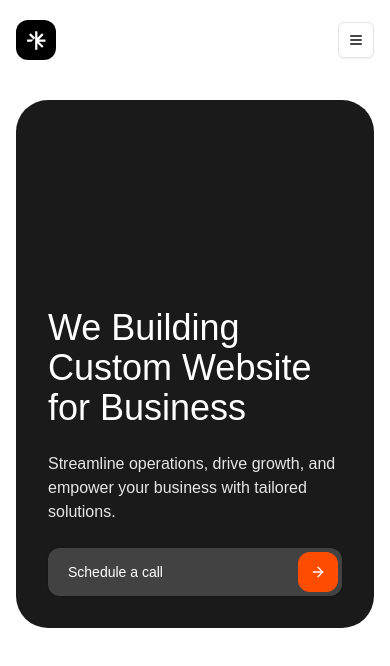
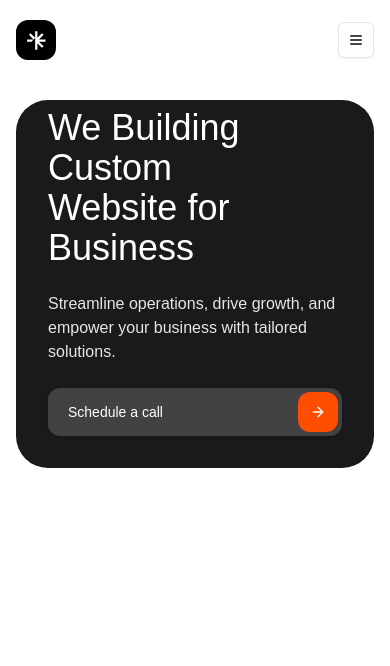
Before and after one commit to jovination/Spiraxy-Studios.com, a Next.js app: page / in a window 390 px wide. Shown: the top 666 px of the page. Built offline with nearby package versions, Linux system fonts and the light colour scheme.

Commit message:
few updates

```diff
--- a/components/Hero.tsx
+++ b/components/Hero.tsx
@@ -4,11 +4,11 @@ import GetStartedButton from '../components/get-started-button'
 function Hero(){
     return(
         <div>
-            <section className="w-full h-[528px] bg-[--charcoal] rounded-[32px] mt-10">
-            <div className="grid grid-cols-1 lg:grid-cols-[65%_1fr] w-full h-full p-4 md:p-8 lg:p-10">
-        <div className="flex justify-end md:justify-center flex-col space-y-6 p-4 md:p-6 lg:p-8">
-          <h1 className="text-4xl md:text-4xl lg:text-6xl font-medium text-white">
-            We Building Custom Website for Business
+            <section className="w-full h-[368px] md:h-[508px] lg:h-[528px] bg-[--charcoal] rounded-[32px] mt-10">
+            <div className="w-full flex items-end md:items-center h-full p-4 md:p-8 lg:p-10">
+        <div className="flex    flex-col space-y-6 p-4 md:p-6 lg:p-8">
+          <h1 className="text-4xl md:text-5xl lg:text-6xl font-medium text-white">
+            We Building Custom <br /> Website for Business
           </h1>
           <p className="text md:text-lg text-[--gray-faded] font-normal max-w-2xl">
             Streamline operations, drive growth, and empower your business with tailored solutions.
@@ -17,7 +17,6 @@ function Hero(){
             <GetStartedButton />
           </div>
         </div>
-        <div className="hidden  md:flex"></div>
       </div>
          </section>
         </div>
```
